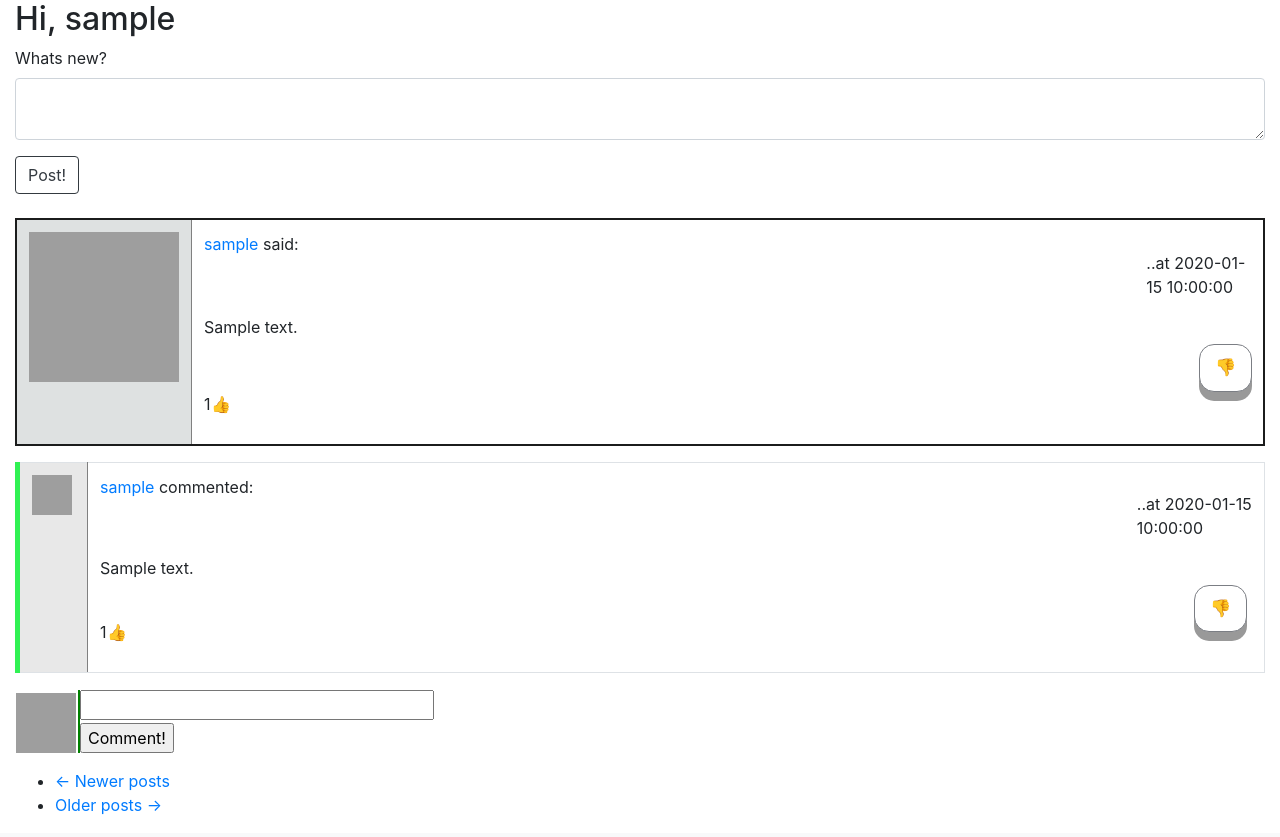
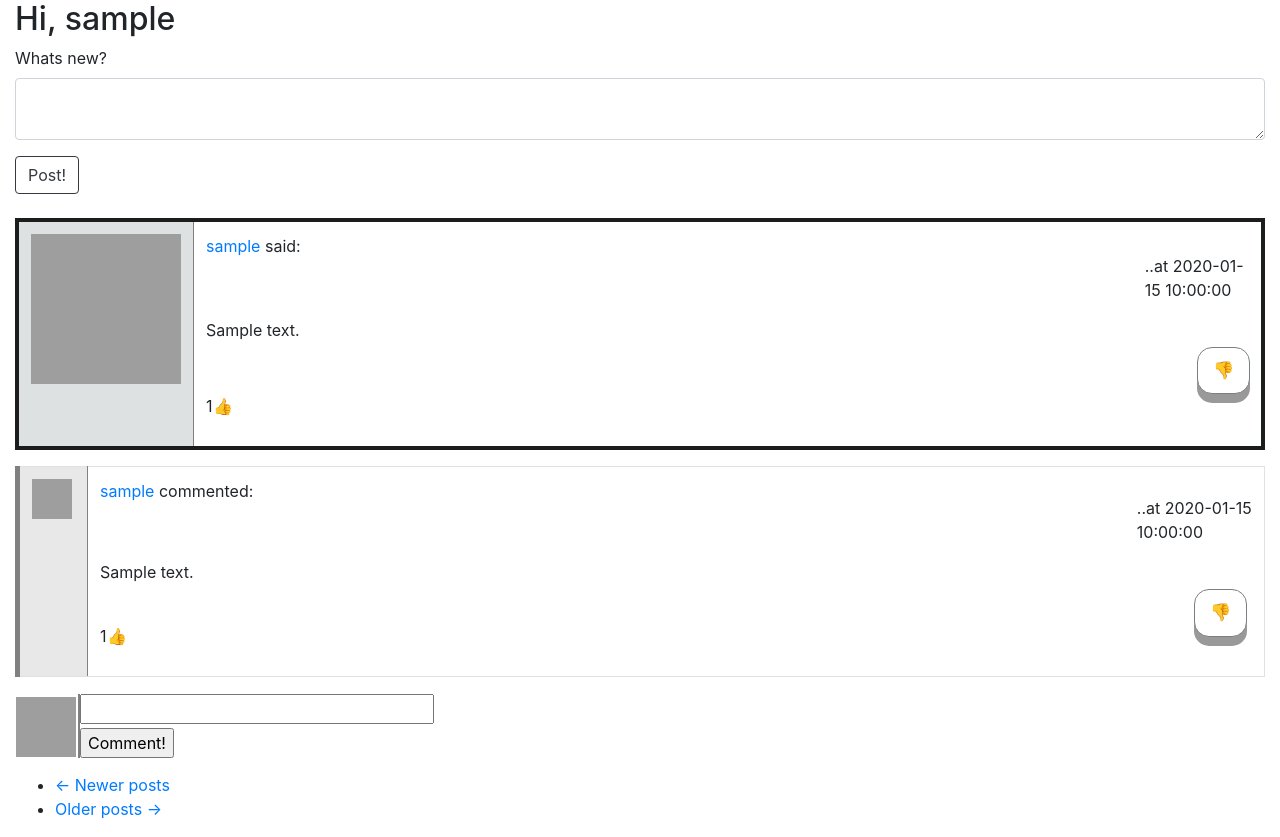
Before and after one commit to SLDem/MySNSite, a Flask app: page / in a window 1280 px wide. Shown: the part 56-893 px from the top of the page. Before the commit the page ends 870 px from the top, so only its background shows below. Run offline with Flask 2, Linux system fonts and the light colour scheme; a user stored in the database is signed in; tables that the repository leaves empty hold one stand-in row (values such as "Sample post"); some libraries are stand-ins or nearby versions; grey boxes are pictures that could not be loaded.

Commit message:
Changed design

```diff
--- a/app/templates/_comment.html
+++ b/app/templates/_comment.html
@@ -1,4 +1,4 @@
-<table class="table table-bordered" style="border-left: 5px solid; border-color: #30F153">
+<table class="table table-bordered" style="border-left: 5px solid; border-color: grey">
     <tr>
         <td width="70x" style="background-color: #E8E8E8; border-right: 1px solid grey;">
             <a href="{{ url_for('user', username=comment.commenter.username) }}">
--- a/app/templates/_message.html
+++ b/app/templates/_message.html
@@ -1,7 +1,7 @@
 {% import "bootstrap/wtf.html" as wtf %}
 {% block app_content %}
 
-<table class="table table-bordered" style="border-left: 5px solid; border-color: #30F153">
+<table class="table table-bordered" style="border-left: 5px solid; border-color: blue;">
     <tr>
         <td width="50px" style="background-color: #DEE1E1; border-right: 1px solid grey;">
             <a href="{{ url_for('user', username=message.author.username) }}">
--- a/app/templates/_post.html
+++ b/app/templates/_post.html
@@ -1,5 +1,5 @@
 <table class="table table-bordered">
-    <tr style="border: solid; border-color: #1B1C1C; border-width: 2px;">
+    <tr style="border: solid; border-color: #1B1C1C; border-width: 4px;">
         <td width="70x" style="background-color: #DEE1E1; border-right: 1px solid grey;">
             <a href="{{ url_for('user', username=post.author.username) }}">
                 {% if post.author.avatar_set %}
@@ -38,7 +38,7 @@
             {% endif %}
         </td>
         <td style="margin-right: 2%;">
-            <form action="{{ url_for('comment', post_id=post.id) }}" method="post" style="margin-bottom: 4%; border-left: 2px solid green;">
+            <form action="{{ url_for('comment', post_id=post.id) }}" method="post" style="margin-bottom: 4%; border-left: 2px solid grey;">
             <input type="hidden" name="csrf_token" value="{{ csrf_token() }}">
             <input style="width: 100%; margin-bottom: 1%;" type=text name=comment>
             <input type=submit value=Comment!>
--- a/app/templates/_user_field.html
+++ b/app/templates/_user_field.html
@@ -1,4 +1,4 @@
-<table class="table table-bordered" style="border-left: 5px solid; border-color: #30F153">
+<table class="table table-bordered" style="border-left: 5px solid; border-color: blue;">
     <tr>
         <td width="70x" style="background-color: #E8E8E8; border-right: 1px solid grey;">
             <a href="{{ url_for('user', username=user.username) }}">
```
Also changed, not shown: app/app.db.
